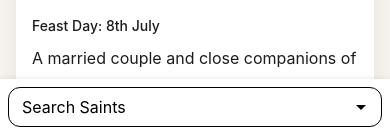
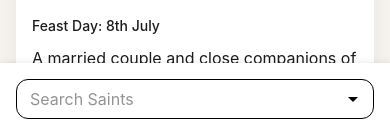
Before and after one commit to kyleghughes/dailysaints, a React (Vite) app in the folder dailysaints/: page / in a window 390 px wide. Shown: the part 709-842 px from the top of the page. Built offline with nearby package versions, Linux system fonts and the light colour scheme.

Commit message:
BugFix: SearchBar styling fixes

```diff
--- a/dailysaints/src/App.tsx
+++ b/dailysaints/src/App.tsx
@@ -83,10 +83,7 @@ const App = () => {
         onSelectSaint={setSelectedSaint}
       />
       {isMobile && (
-        <MobileSearchBar
-          darkColor={mode === "light"}
-          onSelectSaint={setSelectedSaint}
-        />
+        <MobileSearchBar darkColor={true} onSelectSaint={setSelectedSaint} />
       )}
       <Container
         maxWidth="md"
--- a/dailysaints/src/components/Header.tsx
+++ b/dailysaints/src/components/Header.tsx
@@ -102,6 +102,7 @@ const Header = ({
             <Box sx={{ width: "100%", maxWidth: 450 }}>
               <Searchbar
                 darkColor={isWhiteColour}
+                isMobile={false}
                 onSelectSaint={onSelectSaint}
               />
             </Box>
--- a/dailysaints/src/components/MobileSearchBar.tsx
+++ b/dailysaints/src/components/MobileSearchBar.tsx
@@ -20,13 +20,17 @@ const MobileSearchBar = ({
         bottom: 0,
         left: 0,
         right: 0,
-        p: 1,
+        p: 2,
         zIndex: 1200,
         backgroundColor: "background.paper",
         boxShadow: 3,
       }}
     >
-      <Searchbar darkColor={darkColor} onSelectSaint={onSelectSaint} />
+      <Searchbar
+        darkColor={darkColor}
+        isMobile={true}
+        onSelectSaint={onSelectSaint}
+      />
     </Box>
   );
 };
--- a/dailysaints/src/components/Searchbar.tsx
+++ b/dailysaints/src/components/Searchbar.tsx
@@ -2,12 +2,15 @@ import Autocomplete from "@mui/material/Autocomplete";
 import TextField from "@mui/material/TextField";
 import { saints, type Saint } from "../data/saints";
 
+// #region interface
 interface SearchbarProps {
   darkColor: boolean;
+  isMobile: boolean;
   onSelectSaint: (saint: Saint | null) => void;
 }
+// #endregion
 
-const Searchbar = ({ darkColor, onSelectSaint }: SearchbarProps) => {
+const Searchbar = ({ darkColor, isMobile, onSelectSaint }: SearchbarProps) => {
   // #region variables
   const saintNames = [...saints]
     .sort((a, b) => a.name.localeCompare(b.name))
@@ -18,7 +21,21 @@ const Searchbar = ({ darkColor, onSelectSaint }: SearchbarProps) => {
   return (
     <Autocomplete
       options={saintNames}
-      sx={{ width: "100%" }}
+      sx={{
+        width: "100%",
+      }}
+      slotProps={{
+        popper: {
+          modifiers: [
+            {
+              name: "offset",
+              options: {
+                offset: [0, isMobile ? 10 : 0],
+              },
+            },
+          ],
+        },
+      }}
       onChange={(_, value) => {
         const saint = saints.find((s) => s.name === value) ?? null;
         onSelectSaint(saint);
@@ -26,10 +43,12 @@ const Searchbar = ({ darkColor, onSelectSaint }: SearchbarProps) => {
       renderInput={(params) => (
         <TextField
           {...params}
-          label="Search Saints"
+          label={isMobile ? "" : "Search Saints"}
+          placeholder={!isMobile ? "" : "Search Saints"}
           size="small"
           sx={{
             "& .MuiOutlinedInput-root": {
+              backgroundColor: "white",
               color: darkModelogic,
               "& fieldset": {
                 borderColor: darkModelogic,
```
